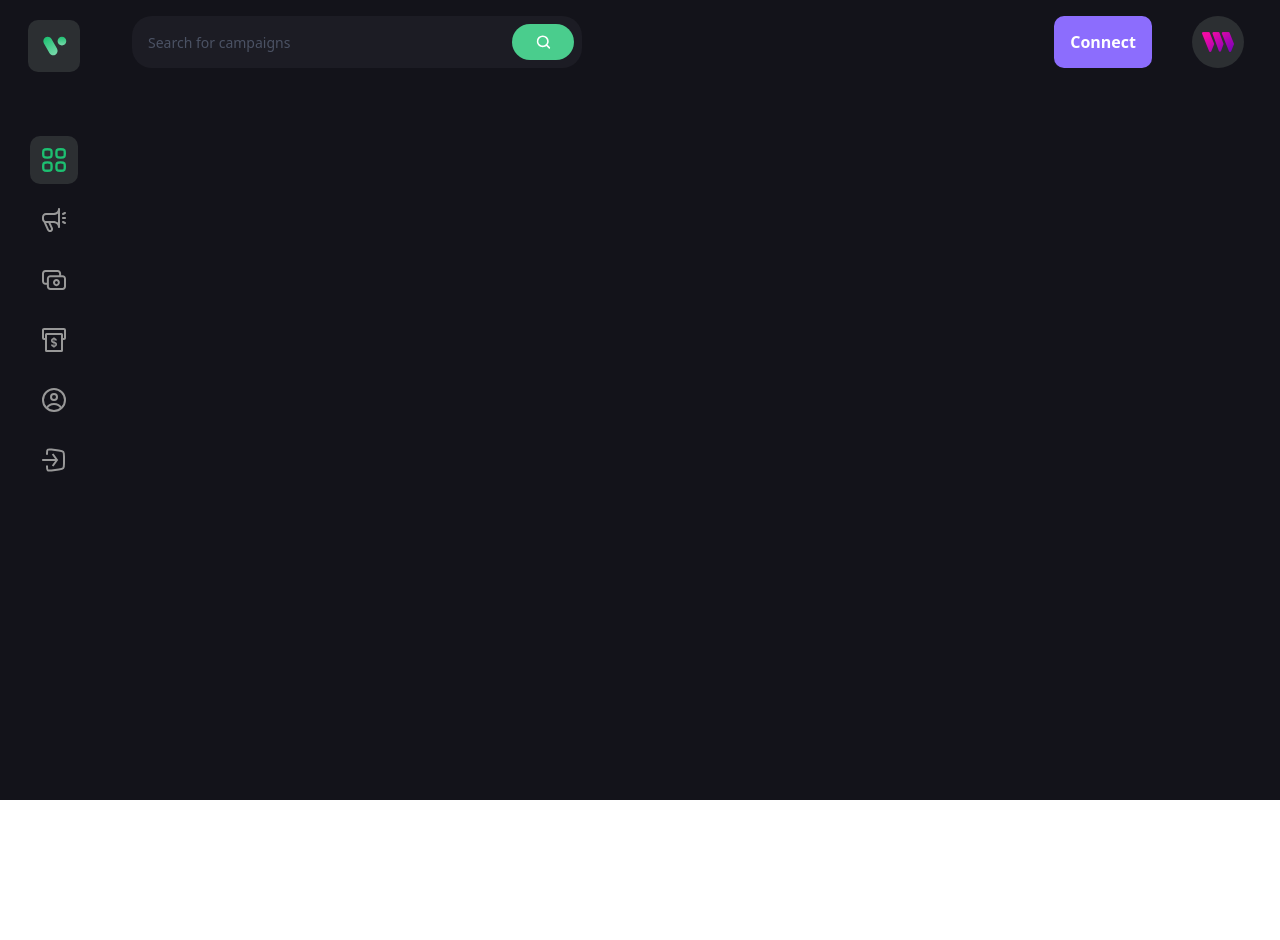
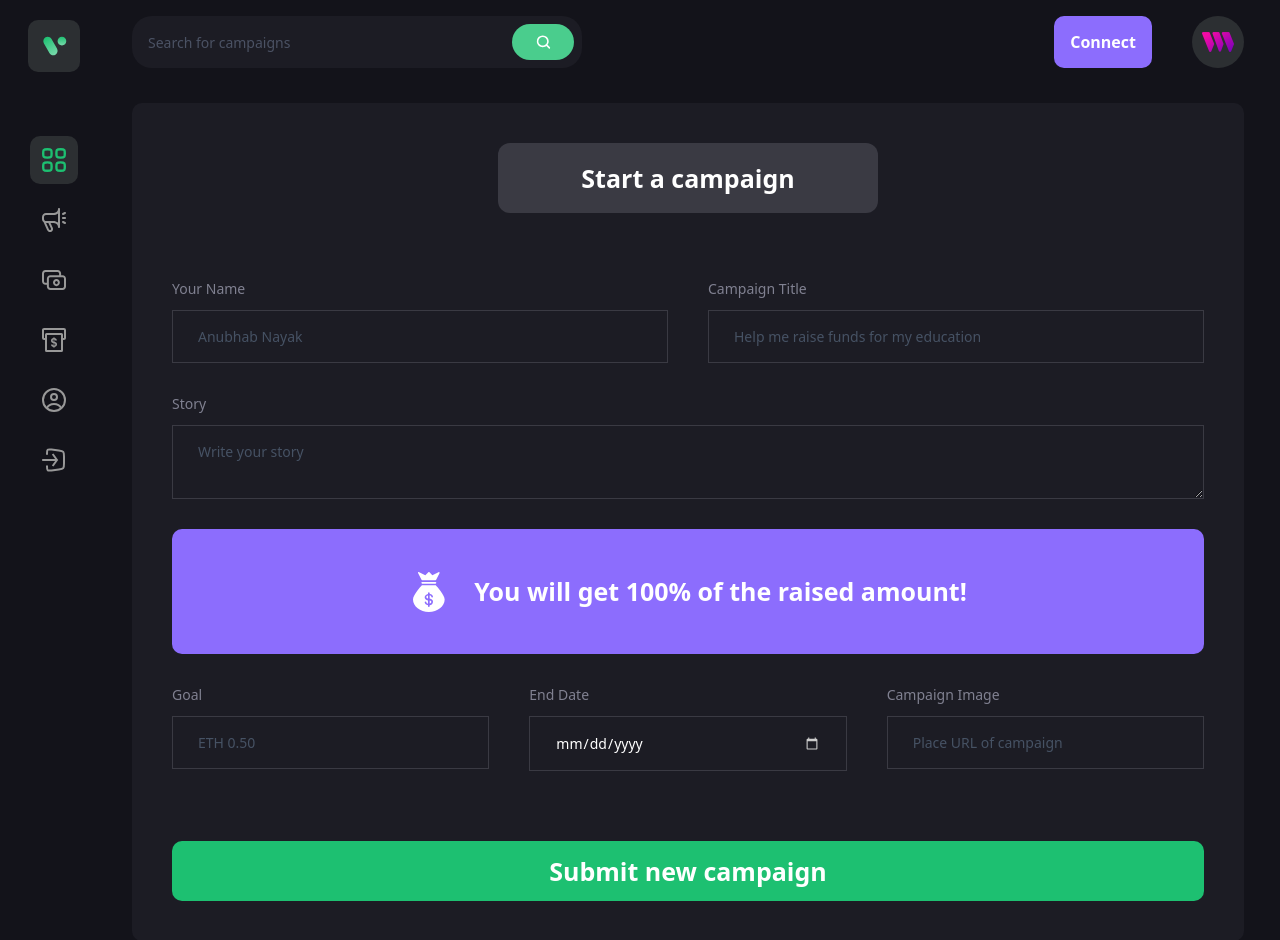
Before and after one commit to mrb1nary/Crowd-Funding-Web3, a React (Vite) app in the folder client/: page /create-campaign in a window 1280 px wide. Before the commit this address had no page. Shown: the top 940 px of the page. Before the commit the page ends 800 px from the top, so only its background shows below. Built offline with nearby package versions, Linux system fonts and the light colour scheme; what @thirdweb-dev/react would draw is missing.

Commit message:
Added more components

```diff
--- a/client/src/App.jsx
+++ b/client/src/App.jsx
@@ -10,12 +10,14 @@ function App() {
         <Sidebar />
       </div>
 
-
       <div className="flex-1 max-sm:w-full max-w-[1280px] mx-auto sm:pr-5">
         <Navbar />
 
         <Routes>
-          <Route path="./" element={<Home />}></Route>
+          <Route path="/" element={<Home />}></Route>
+          <Route path="/profile" element={<Profile />}></Route>
+          <Route path="/campaign-details/:id" element={<Campaign />}></Route>
+          <Route path="/create-campaign" element={<CreateCampaign />}></Route>
         </Routes>
       </div>
     </div>
--- /dev/null
+++ b/client/src/components/FormField.jsx
@@ -0,0 +1,41 @@
+import React from "react";
+
+function FormField({
+  labelName,
+  placeholder,
+  inputType,
+  value,
+  handleChange,
+  isTextArea,
+}) {
+  return (
+    <label className="flex-1 w-full flex flex-col">
+      {labelName && (
+        <span className="text-[#808191] text-[14px] font-medium leading-[22px] mb-[10px]">
+          {labelName}
+        </span>
+      )}
+      {isTextArea ? (
+        <textarea
+          required
+          value={value}
+          onChange={handleChange}
+          placeholder={placeholder}
+          className="py-[15px] sm:px-[25px] px-[15px] outline-none border-[1px] border-[#3a3a43] bg-transparent text-white text-[14px] placeholder:text-[#465264]"
+        />
+      ) : (
+        <input
+          required
+          value={value}
+          onChange={handleChange}
+          type={inputType}
+          step="0.1"
+          placeholder={placeholder}
+          className="py-[15px] sm:px-[25px] px-[15px] outline-none border-[1px] border-[#3a3a43] bg-transparent text-white text-[14px] placeholder:text-[#465264]"
+        />
+      )}
+    </label>
+  );
+}
+
+export default FormField;
--- a/client/src/components/Navbar.jsx
+++ b/client/src/components/Navbar.jsx
@@ -51,6 +51,76 @@ function Navbar() {
           </div>
         </Link>
       </div>
+      {/*Small screen navigation*/}
+
+      <div className="sm:hidden flex justify-between items-center relative">
+        <div className="flex justify-center items-center h-[40px] w-[40px] bg-[#2c2f32] rounded-[10px] cursor-pointer">
+          <img
+            src={thirdweb}
+            alt="profile"
+            className="w-[60%] h-[60%] object-contain"
+          />
+        </div>
+        <div className="flex justify-center items-center h-[40px] w-[40px] bg-[#2c2f32] rounded-[10px] cursor-pointer ml-6">
+          <img
+            src={menu}
+            alt="menu"
+            className="w-[34px] h-[34px] object-contain cursor-pointer"
+            onClick={() => setToggleDrawer(!toggleDrawer)}
+          />
+
+          <div
+            className={`absolute top-[60px] right-0 left-0 bg-[#1c1c24] z-10 shadow-secondary py-4 ${!toggleDrawer ? '-translate-y-[100vh]' : 'translate-y-0'} transition-all duration-700`}
+          >
+            <ul className="mb-4">
+              {navlinks.map((link) => (
+                <li
+                  key={link.name}
+                  className={`${
+                    isActive === link.id ? "bg-[#3a3a43] rounded-[10px]" : ""
+                  } px-4 py-2 cursor-pointer hover:bg-[#3a3a43] rounded-[10px]`}
+                  onClick={() => {
+                    setIsActive(link.id);
+                    setToggleDrawer(false);
+                    navigate(link.link);
+                  }}
+                >
+                  <img
+                    src={link.imgUrl}
+                    alt={link.name}
+                    className={`w-[24px] h-[24px] object-contain ${
+                      isActive === link.name ? "grayscale-0" : "grayscale"
+                    }`}
+                  />
+                  <p
+                    className={`ml-[20px] font-semibold text-[14px] ${
+                      isActive === link.name
+                        ? "text-[#1dc071]"
+                        : "text-[#808191]"
+                    }`}
+                  >
+                    {link.name}
+                  </p>
+                </li>
+              ))}
+            </ul>
+            <div className="flex mx-4">
+              <CustomButton
+                btnType="button"
+                title={address == "" ? "Connect" : "Create a campaign"}
+                styles={address ? "bg-[#1dc071]" : "bg-[#8c6dfd]"}
+                handleClick={() => {
+                  if (address) {
+                    navigate("/create-campaign");
+                  } else {
+                    navigate("/connect");
+                  }
+                }}
+              />
+            </div>
+          </div>
+        </div>
+      </div>
     </div>
   );
 }
--- a/client/src/components/index.jsx
+++ b/client/src/components/index.jsx
@@ -1,3 +1,4 @@
 export { default as Sidebar } from "./Sidebar";
 export { default as Navbar } from "./Navbar";
 export { default as CustomButton } from "./CustomButton";
+export { default as FormField } from "./FormField";
--- /dev/null
+++ b/client/src/context/index.js
@@ -0,0 +1,27 @@
+import React, { useContext, createContext } from "react";
+import {
+  useAddress,
+  useContract,
+  useMetamask,
+  useContractWrite,
+} from "@thirdweb-dev/react";
+import { ethers } from "ethers";
+
+
+
+const StateContext = createContext();
+
+
+export const StateProvider = ({ children }) => {
+    const {contract} = useContract('0xa56F56a84b6fe470dDDf271Ca50e615Db3335508')
+    const {mutateAsync: createCampaign} = useContractWrite(contract, 'createCampaign');
+
+    const address = useAddress();
+    const connect= useMetamask();
+
+    const publishCampaign = async(form)=>{
+      const data = await(createCampaign[
+
+      ])
+    }
+}
--- a/client/src/pages/CreateCampaign.jsx
+++ b/client/src/pages/CreateCampaign.jsx
@@ -1,7 +1,128 @@
-import React from "react";
+import React, { useState } from "react";
+import { useNavigate } from "react-router-dom";
+import { ethers } from "ethers";
+import { FormField } from "../components";
+
+import { money } from "../assets";
+import { CustomButton } from "../components";
+import { checkIfImage } from "../utils";
 
 function CreateCampaign() {
-  return <div>CreateCampaign</div>;
+  const handleSubmit = (e) => {
+    e.preventDefault();
+    console.log(form);
+  };
+
+  const formChangeHandler = (formField, e) => {
+    setForm({ ...form, [formField]: e.target.value });
+  };
+
+  const navigate = useNavigate();
+  const [isLoading, setIsLoading] = useState(false);
+  const [form, setForm] = useState({
+    name: "",
+    title: "",
+    target: "",
+    description: "",
+    deadline: "",
+    image: "",
+  });
+
+  return (
+    <div className="bg-[#1c1c24] flex flex-col justify-center items-center rounded-[10px] sm:p-10 p-4">
+      {isLoading && "Loader...."}
+      <div className="flex justify-center items-center p-[16px] sm:min-w-[380px] bg-[#3a3a43] rounded-xl">
+        <h1 className=" font-bold sm:text-[25px] text-[18px] leading-[38px] text-white">
+          Start a campaign
+        </h1>
+      </div>
+      <form
+        onSubmit={handleSubmit}
+        className="w-full mt-[65px] flex flex-col gap-[30px]"
+      >
+        <div className="flex flex-wrap gap-[40px]">
+          <FormField
+            labelName="Your Name"
+            placeholder="Anubhab Nayak"
+            inputType="text"
+            value={form.name}
+            handleChange={(e) => {
+              formChangeHandler("name", e);
+            }}
+          />
+          <FormField
+            labelName="Campaign Title"
+            placeholder="Help me raise funds for my education"
+            inputType="text"
+            value={form.title}
+            handleChange={(e) => {
+              formChangeHandler("title", e);
+            }}
+          />
+        </div>
+
+        <FormField
+          labelName="Story"
+          placeholder="Write your story"
+          inputType="text"
+          isTextArea
+          value={form.description}
+          handleChange={(e) => {
+            formChangeHandler("description", e);
+          }}
+        />
+
+        <div className="w-full flex justify-center items-center bg-[#8c6dfd] h-[125px] rounded-[10px]">
+          <img
+            src={money}
+            alt="money"
+            className="w-[40px] h-[40px] object-contain"
+          />
+          <h4 className="font-bold text-[25px] text-white ml-[25px]">
+            You will get 100% of the raised amount!
+          </h4>
+        </div>
+
+        <div className="flex flex-wrap gap-[40px]">
+          <FormField
+            labelName="Goal"
+            placeholder="ETH 0.50"
+            inputType="text"
+            value={form.target}
+            handleChange={(e) => {
+              formChangeHandler("target", e);
+            }}
+          />
+          <FormField
+            labelName="End Date"
+            placeholder="End Date"
+            inputType="date"
+            value={form.deadline}
+            handleChange={(e) => {
+              formChangeHandler("deadline", e);
+            }}
+          />
+
+          <FormField
+            labelName="Campaign Image"
+            placeholder="Place URL of campaign"
+            inputType="url"
+            value={form.image}
+            handleChange={(e) => {
+              formChangeHandler("image", e);
+            }}
+          />
+        </div>
+        <div className="flex justify-center items-center mt-[40px]">
+          <CustomButton
+            btnType="submit"
+            title="Submit new campaign"
+            styles="bg-[#1dc071] w-full h-[60px] text-[25px] semi-bold"
+          />
+        </div>
+      </form>
+    </div>
+  );
 }
 
 export default CreateCampaign;
```
